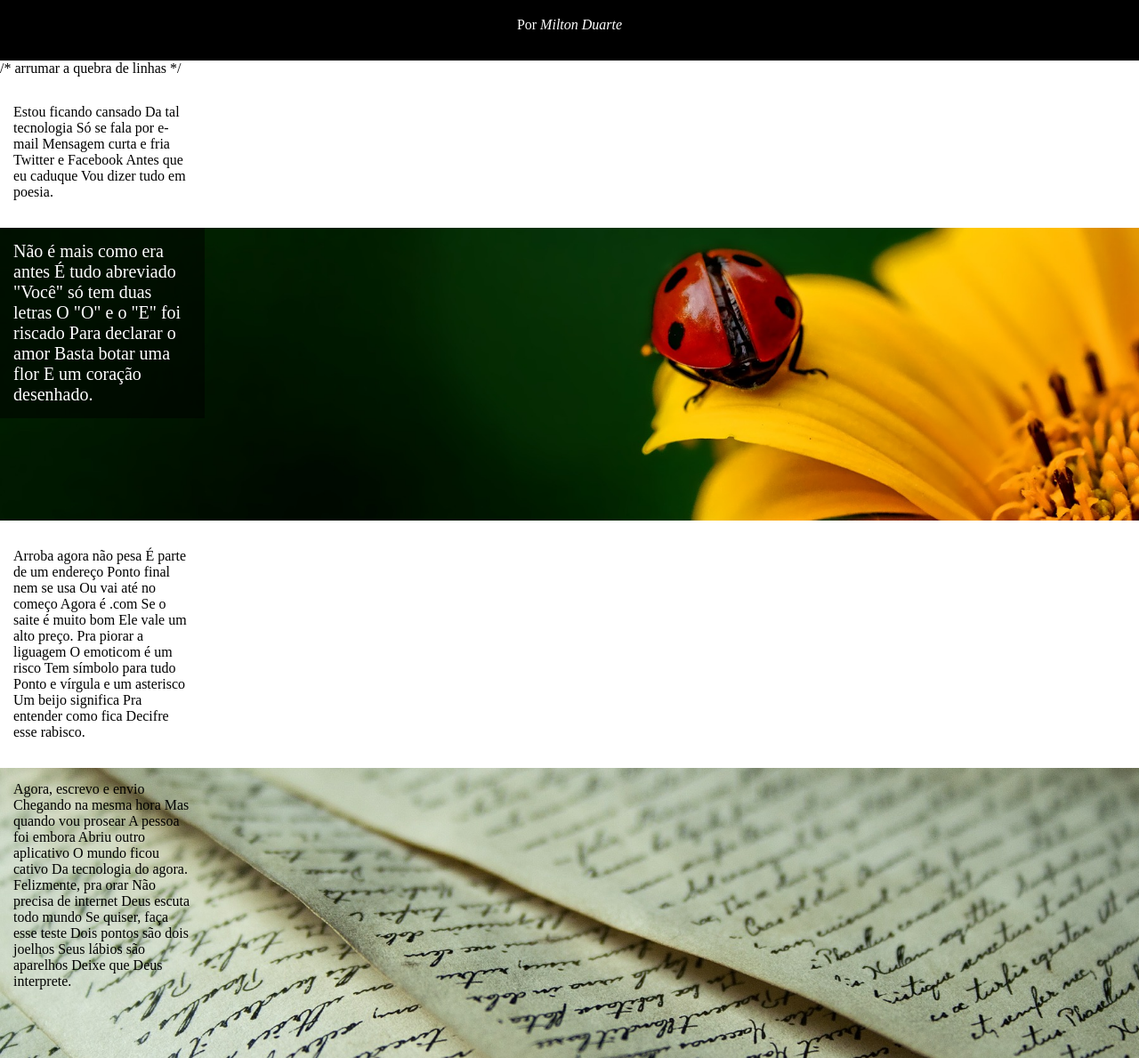
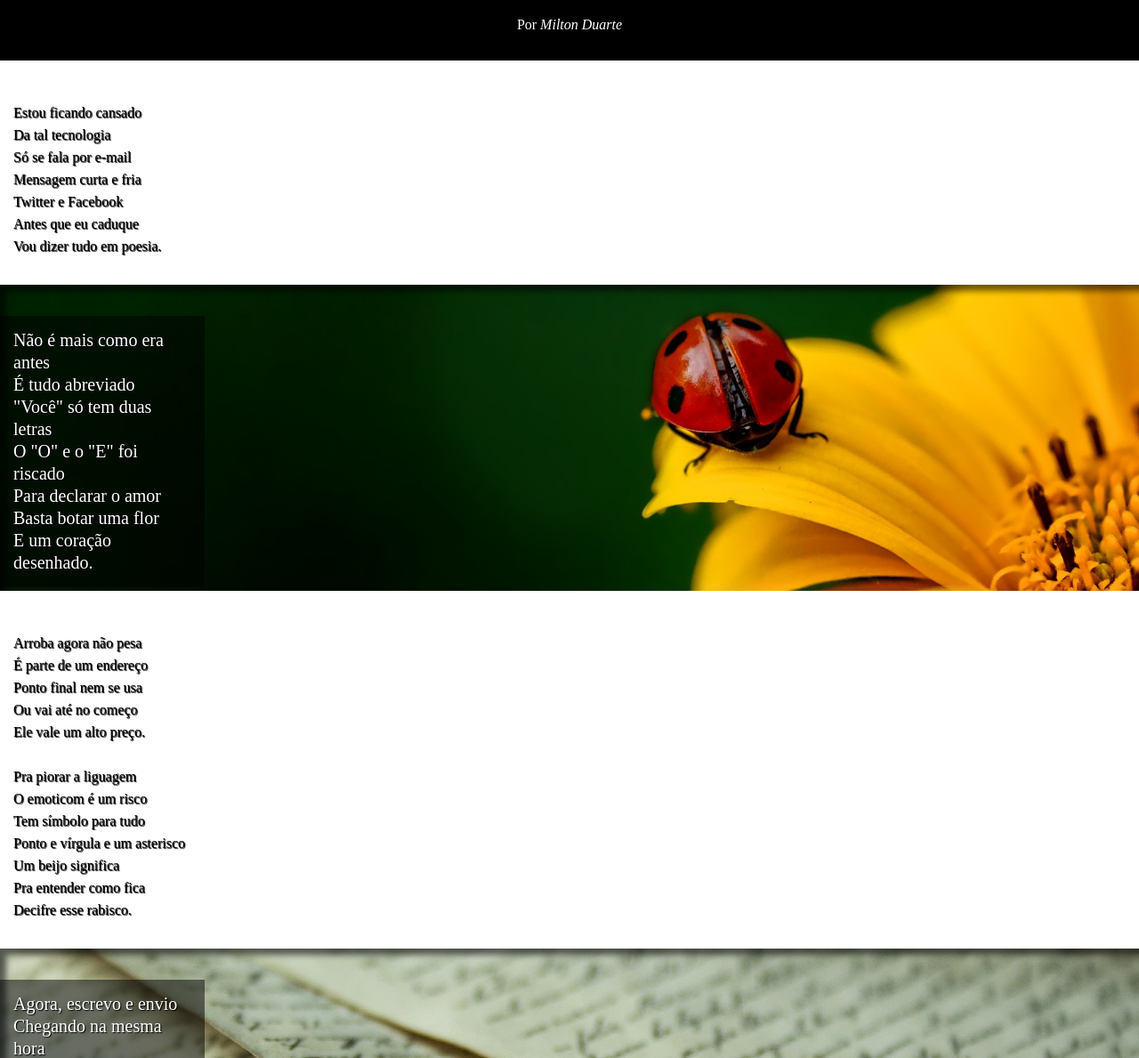
Before and after one commit to GabrielVieira5/html-css, a plain HTML site: page desafio12-cordel/cordel.html in a window 1280 px wide. Shown: the part 76-1265 px from the top of the page at 89% size. Drawn offline with Linux system fonts and the light colour scheme.

Commit message:
Desafio 12 (CORDEL) finalizado!

```diff
--- a/desafio12-cordel/cordel.html
+++ b/desafio12-cordel/cordel.html
@@ -13,65 +13,67 @@
     </header>
     <main>
         <section class="sectexto1">
-            /* arrumar a quebra de linhas */
                 <p class="texto1">
-                    Estou ficando cansado
-                    Da tal tecnologia
-                    Só se fala por e-mail
-                    Mensagem curta e fria
-                    Twitter e Facebook
-                    Antes que eu caduque
-                    Vou dizer tudo em poesia.
+                    Estou ficando cansado <br>
+                    Da tal tecnologia <br>
+                    Só se fala por e-mail <br>
+                    Mensagem curta e fria <br>
+                    Twitter e Facebook <br>
+                    Antes que eu caduque <br>
+                    Vou dizer tudo em poesia. <br>
                 </p>
         </section>
         <section class="sectexto2">
             <p class="texto2">
-                    Não é mais como era antes
-                    É tudo abreviado
-                    "Você" só tem duas letras
-                    O "O" e o "E" foi riscado
-                    Para declarar o amor
-                    Basta botar uma flor
-                    E um coração desenhado.
+                    Não é mais como era antes <br>
+                    É tudo abreviado <br>
+                    "Você" só tem duas letras <br>
+                    O "O" e o "E" foi riscado <br>
+                    Para declarar o amor <br>
+                    Basta botar uma flor <br>
+                    E um coração desenhado. <br>
             </p>
         </section>
         <section class="sextexto3">
             <p>
-                Arroba agora não pesa
-                É parte de um endereço
-                Ponto final nem se usa
-                Ou vai até no começo
-                Agora é .com
-                Se o saite é muito bom
-                Ele vale um alto preço.
-
-                Pra piorar a liguagem
-                O emoticom é um risco
-                Tem símbolo para tudo
-                Ponto e vírgula e um asterisco
-                Um beijo significa
-                Pra entender como fica
-                Decifre esse rabisco.
+                Arroba agora não pesa <br>
+                É parte de um endereço <br>
+                Ponto final nem se usa <br>
+                Ou vai até no começo <br>
+                Ele vale um alto preço. <br>
+<br>
+                Pra piorar a liguagem<br>
+                O emoticom é um risco<br>
+                Tem símbolo para tudo<br>
+                Ponto e vírgula e um asterisco<br>
+                Um beijo significa<br>
+                Pra entender como fica<br>
+                Decifre esse rabisco.<br>
             </p>
         </section>
         <section class="sectexto4">
-            <p class="texto">
-                Agora, escrevo e envio
-                Chegando na mesma hora
-                Mas quando vou prosear
-                A pessoa foi embora
-                Abriu outro aplicativo
-                O mundo ficou cativo
-                Da tecnologia do agora.
-
-                Felizmente, pra orar
-                Não precisa de internet
-                Deus escuta todo mundo
-                Se quiser, faça esse teste
-                Dois pontos são dois joelhos
-                Seus lábios são aparelhos
-                Deixe que Deus interprete.
-            </p>
+            <p class="texto4">
+                Agora, escrevo e envio<br>
+                Chegando na mesma hora<br>
+                Mas quando vou prosear<br>
+                A pessoa foi embora<br>
+                Abriu outro aplicativo<br>
+                O mundo ficou cativo<br>
+                Da tecnologia do agora.<br>
+                </p>
+<br>
+        </section>
+                <section>
+                    <p>
+                    Felizmente, pra orar<br>
+                    Não precisa de internet<br>
+                    Deus escuta todo mundo<br>
+                    Se quiser, faça esse teste<br>
+                    Dois pontos são dois joelhos<br>
+                    Seus lábios são aparelhos<br>
+                    Deixe que Deus interprete.<br>
+                                </p>
+                </section>
         </section>
     </main>
     <footer class="heafoo">GABRIEL VIEIRA, 2023</footer>
--- a/desafio12-cordel/csscordel.css
+++ b/desafio12-cordel/csscordel.css
@@ -13,9 +13,16 @@ body{
     text-align: center;
 }
 
+
 section > p{
     padding: 15px;
     width: 200px;
+    line-height: 25px;
+    text-shadow: 1px 1px 1px black;
+}
+
+section{
+    padding-top: 15px;
 }
 
 .sectexto2{
@@ -23,23 +30,20 @@ section > p{
     width: 1366px;
     background: black url('imagens/background001.jpg') center center no-repeat fixed;
     background-size: cover;
+    box-shadow: inset 7px 7px 7px rgba(0, 0, 0, 0.582);
 }
-.texto2{
+.texto2, .texto4{
     font-size: 20px;
     background-color: rgba(0, 0, 0, 0.5);
     color: white;
-    margin-top: 15px;
+
 }
 .sectexto4{
     height: 329px;
     width: 1366px;
     background: black url(imagens/background002.jpg) center center no-repeat fixed;
     background-size: cover;
+    box-shadow: inset 7px 7px 7px rgba(0, 0, 0, 0.582);
+
 
 }
-.texto4{
-    font-size: 20px;
-    background-color: rgba(0, 0, 0, 0.5);
-    color: white;
-    margin-top: 15px;
-}
```
